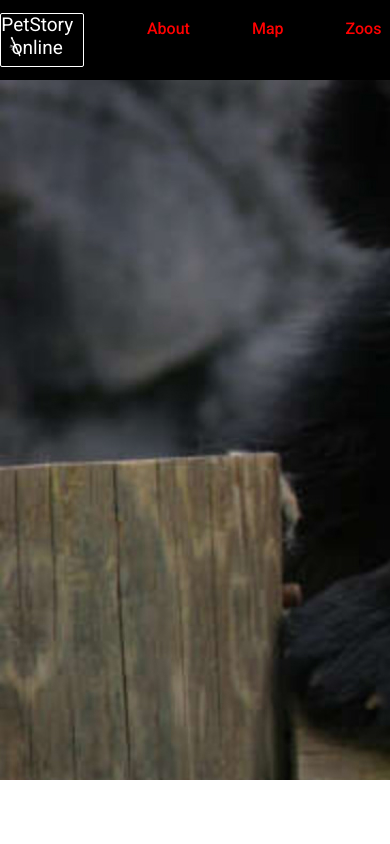
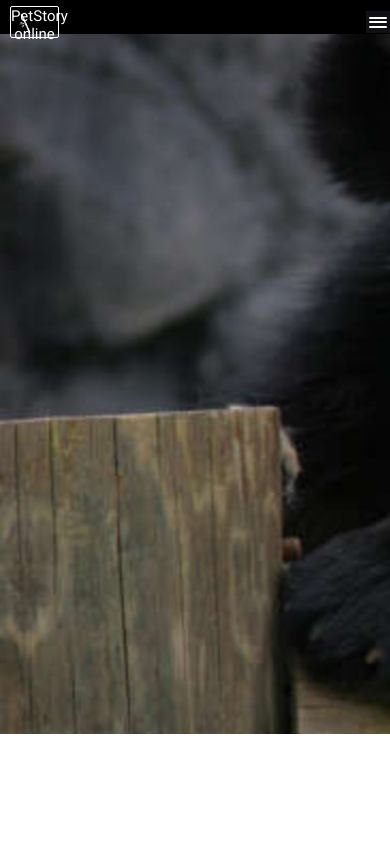
Before and after one commit to vhswry/online-store-team, a website: page online-zoo/index.html in a window 390 px wide. Shown: the top 844 px of the page. Drawn offline with Linux system fonts and the light colour scheme.

Commit message:
feat: start menu-mobile

```diff
--- a/online-zoo/index.html
+++ b/online-zoo/index.html
@@ -23,6 +23,14 @@
             <div class="wrapper-center-header">
                 <div class="main-header-container">
                     <div class="logo-nav-container">
+                        <input type="checkbox" name="nav-enabler" id="nav-enabler" class="nav-enabler">
+                            <button class="nav-btn">
+                                <label for="nav-enabler">
+                                    <span class="line one">&nbsp;</span>
+                                    <span class="line two">&nbsp;</span>
+                                    <span class="line thre">&nbsp;</span>
+                                </label>
+                            </button>
                         <div>
                             <a href="index.html#about">
                             </a>
@@ -53,6 +61,7 @@
                                 </li>
                             </ul>
                         </nav>
+
                     </div>
                     <a class="design-link-header"
                         href="https://www.figma.com/file/jfEFwkXVj1WRq7sUHDr8os/PetStory-online?node-id=0%3A1">
@@ -432,20 +441,16 @@
             <nav class="flex-nav">
                 <ul class="nav-container-footer">
                     <li>
-                        <a class="text-footer-nav active"
-                            href="#about">About</a>
+                        <a class="text-footer-nav active" href="#about">About</a>
                     </li>
                     <li>
-                        <a class="text-footer-nav"
-                            href="#part2">Map</a>
+                        <a class="text-footer-nav" href="#part2">Map</a>
                     </li>
                     <li>
-                        <a class="text-footer-nav"
-                            href="#zoos">Zoos</a>
+                        <a class="text-footer-nav" href="#zoos">Zoos</a>
                     </li>
                     <li>
-                        <a class="text-footer-nav"
-                            href="#contact">Contact
+                        <a class="text-footer-nav" href="#contact">Contact
                             us</a>
                     </li>
                 </ul>
--- a/online-zoo/style.scss
+++ b/online-zoo/style.scss
@@ -275,18 +275,19 @@ h4 {
 }
 
 @keyframes on-card {
-    from{
-    }
-    to{
-        background-color: rgba(241,243,242,0.5);
-            transform: translateY(-47px);
+    from {}
+
+    to {
+        background-color: rgba(241, 243, 242, 0.5);
+        transform: translateY(-47px);
     }
 
 }
-@keyframes zoom{
-    from{
-    }
-    to{
+
+@keyframes zoom {
+    from {}
+
+    to {
         transform: scale(1.1);
     }
 }
@@ -298,7 +299,8 @@ h4 {
     padding-top: 7px;
     padding-left: 15px;
     position: relative;
-    img{
+
+    img {
         margin-left: auto;
         margin-right: 15px;
     }
@@ -310,16 +312,19 @@ h4 {
     border: 1px solid #fa6f32;
     border-radius: 5px;
     cursor: pointer;
+
     &:hover {
-        .img{
+        .img {
             overflow: hidden;
-            img{
+
+            img {
                 animation: zoom 0.2s linear 0s forwards alternate;
             }
         }
+
         .discribe-pets {
 
-            animation: on-card  0.2s linear 0s forwards alternate;
+            animation: on-card 0.2s linear 0s forwards alternate;
         }
     }
 }
@@ -838,8 +843,9 @@ footer {
     display: flex;
     flex-direction: row;
     gap: 12px;
-    &:hover{
-        .social-icons-text{
+
+    &:hover {
+        .social-icons-text {
             color: #4b9200;
         }
     }
@@ -864,7 +870,8 @@ footer {
     &:hover {
         color: #f9804b;
     }
-    &.active{
+
+    &.active {
         color: #f9804b;
         cursor: default;
     }
@@ -1013,7 +1020,8 @@ footer {
 .donate {
     .big-panda {
         margin-top: -80px;
-      }
+    }
+
     .container-reopened {
         display: flex;
         flex-direction: column;
@@ -1070,10 +1078,148 @@ footer {
     }
 }
 
+.container-nav {
+
+    display: none;
+    .nav-btn {
+        display: none;
+    }
+
+    .design {
+        display: none;
+    }
+}
+
+.nav-enabler,
+.nav-btn{
+    display: none;
+    z-index: 9999;
+}
 @media (max-width: 640px) {
-    .container-nav{
-        a{
-            color: red !important;
+    .header-container{
+        max-height: 34px;
+    }
+    .wrapper-center-header{
+        padding-top: 0;
+    }
+    .logo{
+        width: 47px;
+        height: 30px;
+        font-size: 13px;
+        z-index: 9999;
+        color: #FE9013;
+    }
+    .nav-btn {
+        display: block;
+        order: 2;
+        width: 24px;
+        height: 22px;
+        background-color: #111115;
+        border: 0;
+        padding: 3px;
+
+        label{
+            width: 100%;
+            height: 100%;
+            display: flex;
+            flex-direction: column;
+            cursor: pointer;
+            align-items: stretch;
+            justify-content: space-evenly;
+
+            span {
+                max-height: 33%;
+                background-color: white;
+                height: 2px;
+                border-radius: 2px;
+            }
         }
     }
- }
+
+    .main-header-container{
+        width: 100%;
+        height: inherit;
+    }
+    .logo-nav-container{
+        justify-content: space-between;
+        flex-direction: row;
+        align-items: center;
+        width: 100%;
+        position: relative;
+        padding-top: 10px;
+        box-sizing: border-box;
+    }
+    .nav-enabler:checked ~ .container-nav{
+        display: flex;
+
+    }
+    .nav-enabler:checked ~ .nav-btn + div{
+        z-index: 99999;
+        .logo{
+            border-color: #FE9013;
+            background: url("./assets/icons/bamboo.png");
+            background-repeat: no-repeat;
+            background-position: 20% 60%;
+
+            h1{
+                z-index: 99999;
+                color: #FE9013;
+            }
+            a{
+                width: 100%;
+                height: 100%;
+            }
+            .logo-bamboo{
+                display: none;
+            }
+        }
+    }
+
+    .nav-enabler ~ .nav-btn + div{
+        z-index: 99999;
+        margin-left: 10px;
+        .logo{
+            h1{
+                font-size: 15px;
+                height: inherit;
+                width: inherit;
+            }
+            a{
+                width: 100%;
+                height: 100%;
+            }
+            .logo-bamboo{
+            }
+        }
+    }
+    .nav-container{
+        max-width: 320px;
+        width: 100%;
+        flex-direction: column;
+        gap: 0;
+    }
+    .container-nav {
+        padding-top: 34px;
+        position: absolute;
+        right: 0;
+        top: 0;
+        background-color: white;
+        width: 100%;
+        min-height: 330px;
+
+        a {
+            color: #333B41 ;
+        }
+
+        .nav-container {
+        }
+
+        .design {
+            display: block;
+        }
+    }
+
+    .design-link-header {
+        display: none;
+    }
+}
```
Also changed, not shown: online-zoo/assets/icons/bamboo.png (added), online-zoo/style.css, 1 other file.
